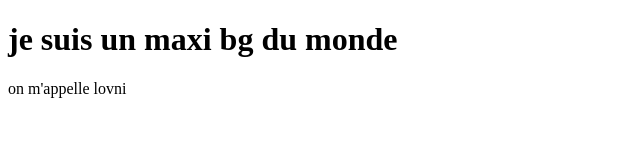
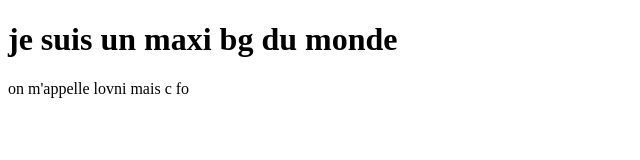
Before and after one commit to azelaci-boop/ouaislazone, a plain HTML site: page index.html in a window 1280 px wide. Shown: the full height of the page, 0-640 px from the left. Drawn offline with Linux system fonts and the light colour scheme.

Commit message:
fix me daddy

```diff
--- a/index.html
+++ b/index.html
@@ -8,7 +8,7 @@
 <body>
     <h1>je suis un maxi bg du monde</h1>
     <div>
-        on m'appelle lovni
+        on m'appelle lovni mais c fo
     </div>
 </body>
 </html>
```
